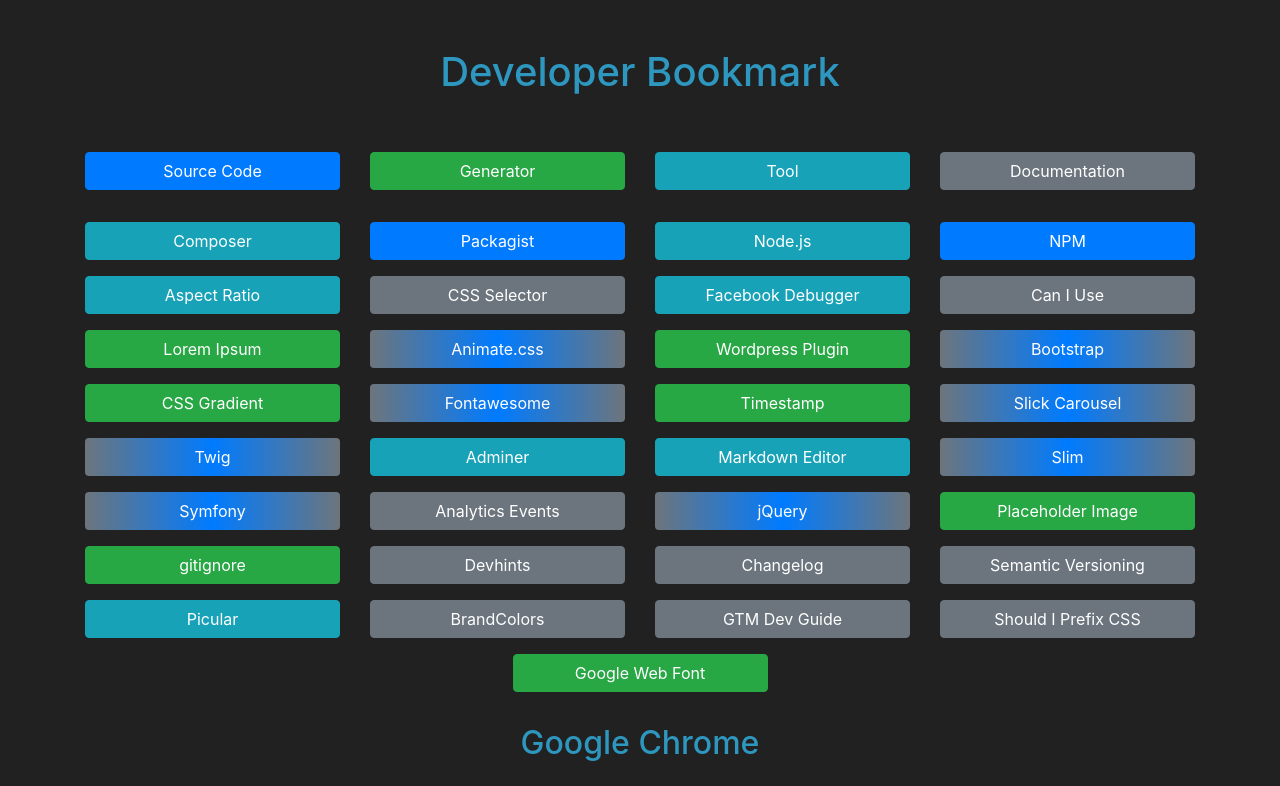
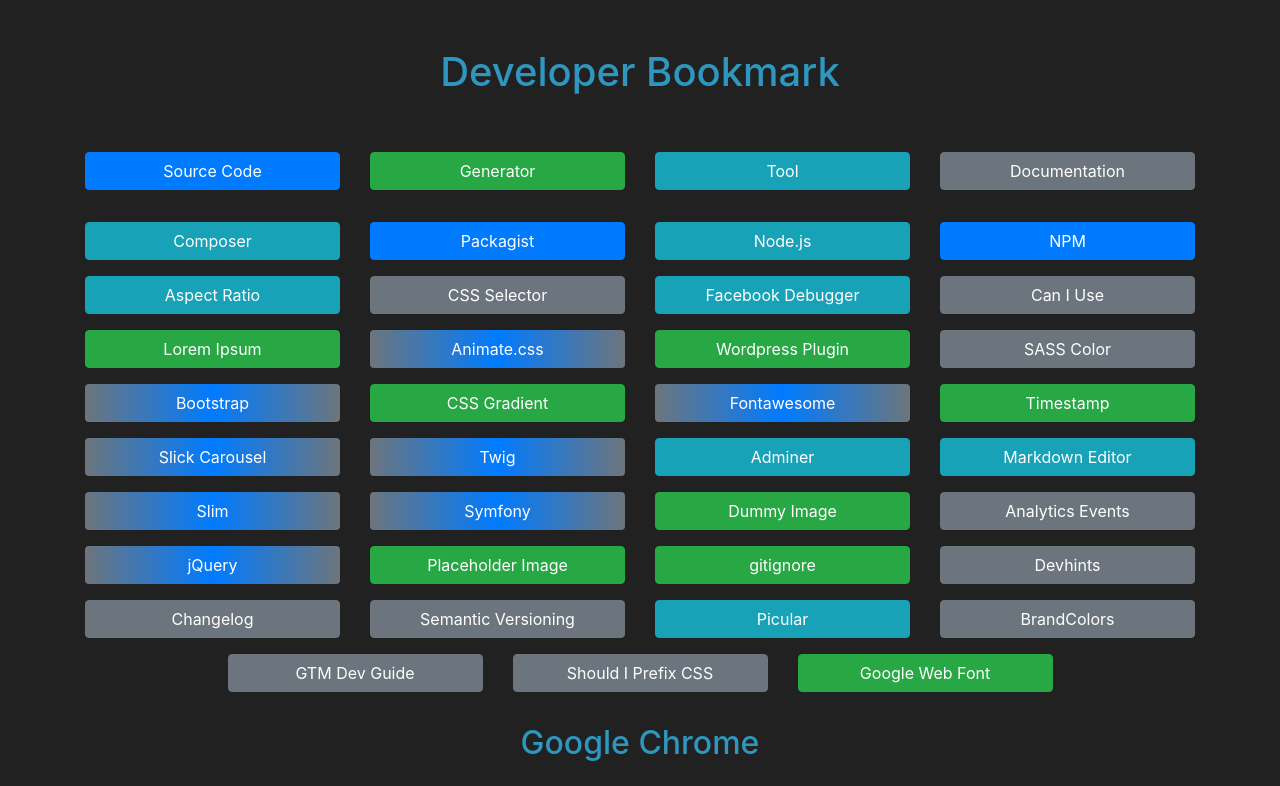
Before and after one commit to CodelineRed/developer-bookmark, a PHP site: page / in a window 1280 px wide. Shown: the top 786 px of the page. Run offline with PHP 8.4, Linux system fonts and the light colour scheme; style sheets or scripts are compiled from the project's sources.

Commit message:
Added SASS Color and Dummy Image link.

```diff
--- a/templates/index.phtml
+++ b/templates/index.phtml
@@ -50,6 +50,9 @@
         <a class="btn btn-block btn-generator" href="https://wppb.me/" role="button" target="_blank">Wordpress Plugin</a>
     </div>
     <div class="col-12 col-sm-6 col-md-4 col-lg-3 pb-3">
+        <a class="btn btn-block btn-docu" href="http://jackiebalzer.com/color" role="button" target="_blank">SASS Color</a>
+    </div>
+    <div class="col-12 col-sm-6 col-md-4 col-lg-3 pb-3">
         <a class="btn btn-block btn-code-docu" href="https://getbootstrap.com/" role="button" target="_blank">Bootstrap</a>
     </div>
     <div class="col-12 col-sm-6 col-md-4 col-lg-3 pb-3">
@@ -78,6 +81,9 @@
     </div>
     <div class="col-12 col-sm-6 col-md-4 col-lg-3 pb-3">
         <a class="btn btn-block btn-code-docu" href="http://symfony.com/" role="button" target="_blank">Symfony</a>
+    </div>
+    <div class="col-12 col-sm-6 col-md-4 col-lg-3 pb-3">
+        <a class="btn btn-block btn-generator" href="https://dummyimage.com/" role="button" target="_blank">Dummy Image</a>
     </div>
     <div class="col-12 col-sm-6 col-md-4 col-lg-3 pb-3">
         <a class="btn btn-block btn-docu" href="https://developers.google.com/analytics/devguides/collection/analyticsjs/events" role="button" target="_blank">Analytics Events</a>
```
